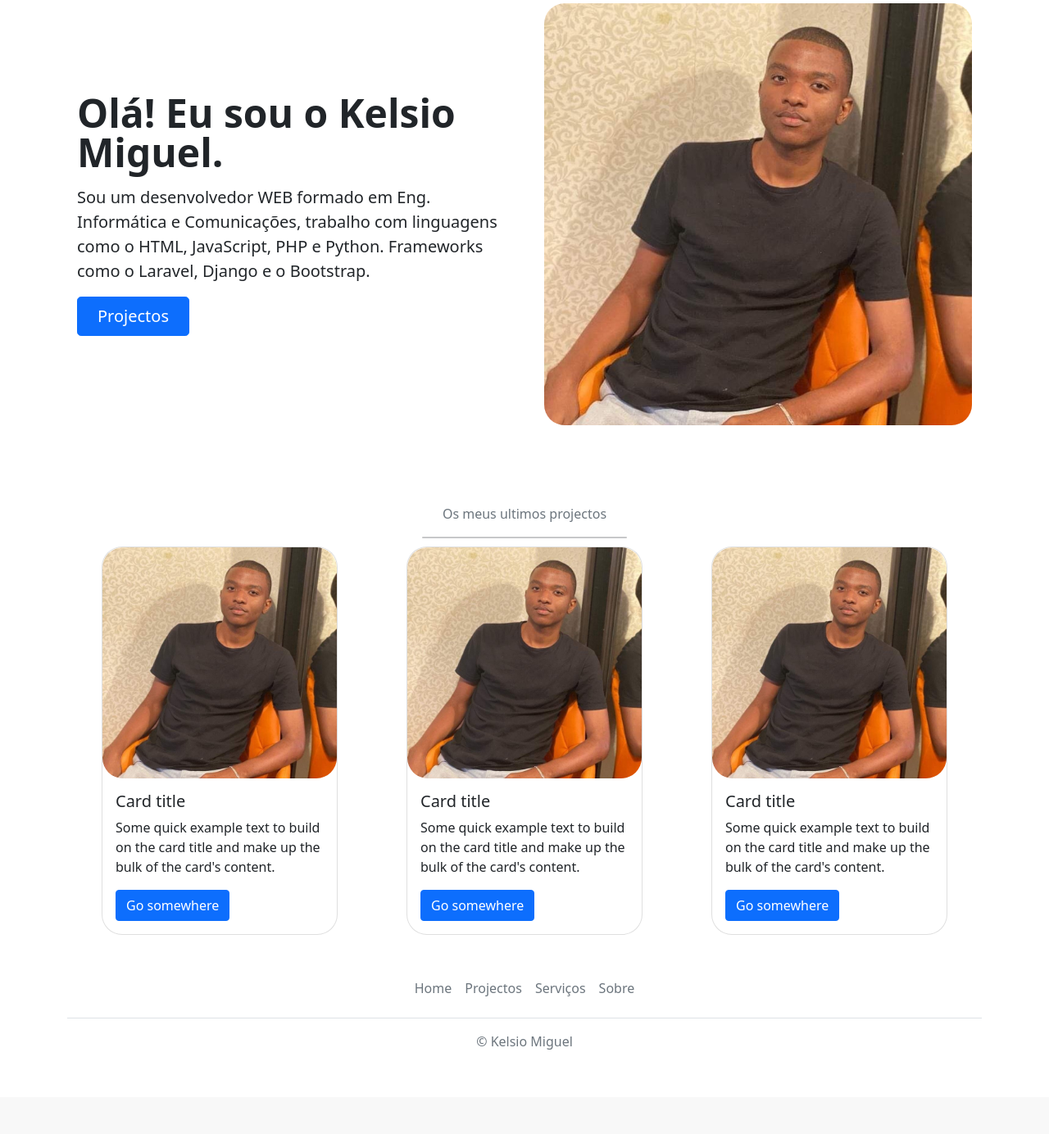
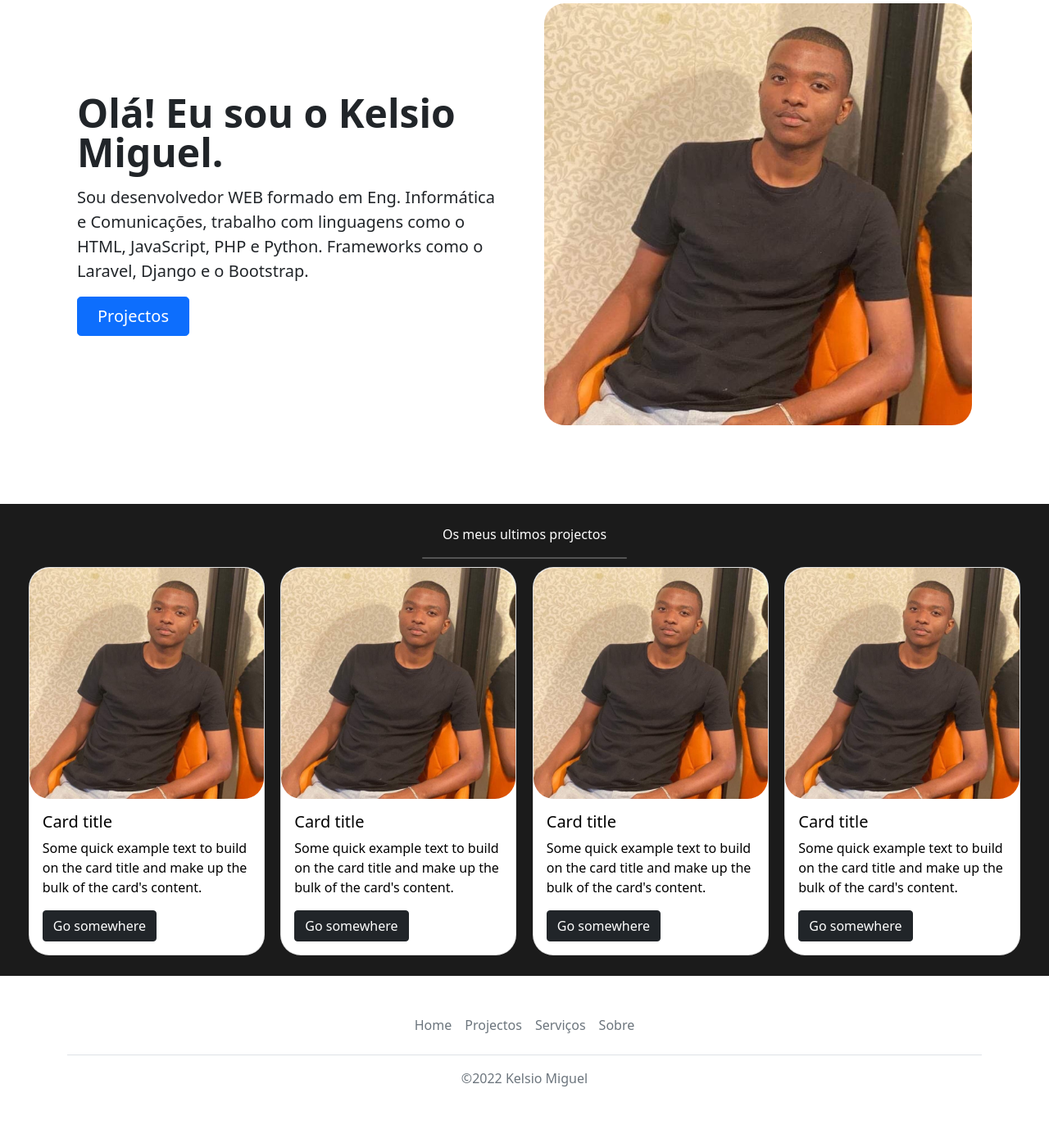
Before and after one commit to Ricas-bot/meuportfolio, a Django app: page /kelsioportfolio/ in a window 1280 px wide. Shown: the part 172-1556 px from the top of the page at 82% size. Before the commit the page ends 1453 px from the top, so only its background shows below. Run offline with Django 4.2, Linux system fonts and the light colour scheme; some libraries are stand-ins or nearby versions.

Commit message:
Index frontend

```diff
--- a/portfolio/kelsioportfolio/templates/kelsioportfolio/index.html
+++ b/portfolio/kelsioportfolio/templates/kelsioportfolio/index.html
@@ -9,18 +9,22 @@
       <img src="{% static 'image/Me (2).jpg' %}" class="d-block mx-lg-auto img-fluid" alt="Bootstrap Themes" width="700" height="500" loading="lazy">
     </div>
     <div class="col-lg-6">
-      <h1 class="display-5 fw-bold lh-1 mb-3">Olá! Eu sou o Kelsio Miguel.</h1>
-      <p class="lead">Sou um desenvolvedor WEB formado em Eng. Informática e Comunicações, trabalho com linguagens como o HTML, JavaScript, PHP e Python. Frameworks como o Laravel, Django e o Bootstrap.</p>
+      <h1 class="display-5 fw-bold lh-1 mb-3">Olá! Eu sou o Kelsio Miguel.<script src="https://cdn.lordicon.com/qjzruarw.js"></script>
+        <lord-icon
+            src="https://cdn.lordicon.com/oztibaou.json"
+            trigger="hover"
+            style="width:60px;height:60px">
+        </lord-icon></h1>
+      <p class="lead">Sou desenvolvedor WEB formado em Eng. Informática e Comunicações, trabalho com linguagens como o HTML, JavaScript, PHP e Python. Frameworks como o Laravel, Django e o Bootstrap.</p>
       <div class="d-grid gap-2 d-md-flex justify-content-md-start">
         <a href="{% url 'projects' %}"><button type="button" class="btn btn-primary btn-lg px-4 me-md-2">Projectos</button></a>
-
       </div>
     </div>
   </div>
 </div>
 
-<div class="container">
-  <p class="text-center text-muted">Os meus ultimos projectos</p>
+<div class="card-container">
+  <p class="text-center">Os meus ultimos projectos</p>
   <hr>
   <!--Colunas de projectos-->
   <div class="row g-0 irow ">
@@ -29,7 +33,7 @@
       <div class="card-body">
         <h5 class="card-title">Card title</h5>
         <p class="card-text">Some quick example text to build on the card title and make up the bulk of the card's content.</p>
-        <a href="#" class="btn btn-primary">Go somewhere</a>
+        <a href="#" class="btn btn-dark">Go somewhere</a>
       </div>
     </div>
 
@@ -38,7 +42,7 @@
       <div class="card-body">
         <h5 class="card-title">Card title</h5>
         <p class="card-text">Some quick example text to build on the card title and make up the bulk of the card's content.</p>
-        <a href="#" class="btn btn-primary">Go somewhere</a>
+        <a href="#" class="btn btn-dark">Go somewhere</a>
       </div>
     </div>
 
@@ -47,7 +51,16 @@
       <div class="card-body">
         <h5 class="card-title">Card title</h5>
         <p class="card-text">Some quick example text to build on the card title and make up the bulk of the card's content.</p>
-        <a href="#" class="btn btn-primary">Go somewhere</a>
+        <a href="#" class="btn btn-dark">Go somewhere</a>
+      </div>
+    </div>
+
+    <div class="card" style="width: 18rem;">
+      <img src="{% static 'image/Me (2).jpg' %}" class="card-img-top" alt="...">
+      <div class="card-body">
+        <h5 class="card-title">Card title</h5>
+        <p class="card-text">Some quick example text to build on the card title and make up the bulk of the card's content.</p>
+        <a href="#" class="btn btn-dark">Go somewhere</a>
       </div>
     </div>
 
--- a/portfolio/kelsioportfolio/templates/kelsioportfolio/layout.html
+++ b/portfolio/kelsioportfolio/templates/kelsioportfolio/layout.html
@@ -7,6 +7,7 @@
     <meta name="viewport" content="width=device-width, initial-scale=1.0">
     <title>Kelsio Miguel | Web developer</title>
 
+    <link rel="shortcut icon" href="{% static 'image/Me (2).jpg' %}" type="image/x-icon">
     <!-- CSS only -->
     <link href="https://cdn.jsdelivr.net/npm/bootstrap@5.1.3/dist/css/bootstrap.min.css" rel="stylesheet" integrity="sha384-1BmE4kWBq78iYhFldvKuhfTAU6auU8tT94WrHftjDbrCEXSU1oBoqyl2QvZ6jIW3" crossorigin="anonymous">
     <link rel="stylesheet" href="{% static 'css/general.css' %}">
@@ -69,9 +70,9 @@
       type="button"
       class="btn btn-dark btn-floating btn-lg text-end"
       id="btn-back-to-top"
-      style="border-radius:25px; width:50px; height: 50px; padding:10px; font-weight:bold"
+      style="border-radius:50%; width:50px; height: 50px; padding:10px; font-weight:bold"
       >
-      <svg xmlns="http://www.w3.org/2000/svg" width="25" height="25" fill="currentColor" class="bi bi-arrow-up" viewBox="0 0 16 16">
+      <svg xmlns="http://www.w3.org/2000/svg" width="25" style="margin:auto;" height="25" fill="currentColor" class="bi bi-arrow-up" viewBox="0 0 16 16">
         <path fill-rule="evenodd" d="M8 15a.5.5 0 0 0 .5-.5V2.707l3.146 3.147a.5.5 0 0 0 .708-.708l-4-4a.5.5 0 0 0-.708 0l-4 4a.5.5 0 1 0 .708.708L7.5 2.707V14.5a.5.5 0 0 0 .5.5z"/>
       </svg>
       </button>
@@ -89,7 +90,7 @@
           <li class="nav-item"><a href="{% url 'services' %}" class="nav-link px-2 text-muted">Serviços</a></li>
           <li class="nav-item"><a href="{% url 'about' %}" class="nav-link px-2 text-muted">Sobre</a></li>
         </ul>
-        <p class="text-center text-muted">&copy; Kelsio Miguel</p>
+        <p class="text-center text-muted">&copy;2022 Kelsio Miguel</p>
       </footer>
     </div>
 
--- a/portfolio/static/css/general.css
+++ b/portfolio/static/css/general.css
@@ -1,7 +1,3 @@
-body{
-    background: linear-gradient(rgba(0, 67, 148, 0.9), rgba(0, 67, 148, 0.9)), ;
-    background-size: cover;
-}
 
 /* navbar */
 .container .text-end a{
@@ -9,7 +5,14 @@ body{
     color: white;
     margin: 5px;
 }
-
+/*card-container*/
+.card-container{
+  background-color: rgba(0, 0, 0, 0.894);
+  background-size: cover;
+  width: 100%;
+  padding: 25px;
+  color: #fff;
+}
 /*Back-to top*/
 #btn-back-to-top {
     position: fixed;
@@ -27,20 +30,22 @@ body{
 }
 
   /* meus projetos */
-.container .card{
-  margin: 5px auto;
+.card-container .card{
+  border-radius: 25px;
+  color: #000;
+  margin: auto;
+}
+.card-container .card img{
   border-radius: 25px;
 }
-.container .card img{
-  border-radius: 25px;
-}
-.container hr{
-  margin: 5px auto;
+.card-container hr{
+  margin: 10px auto;
   padding: 1px;
+  background-color: #fff;
   border-radius: 25px;
   width: 250px;
 }
-.container:hover hr{
+.card-container:hover hr{
   width: 500px;
   transition: all 400ms ease-in-out;
 }
```
